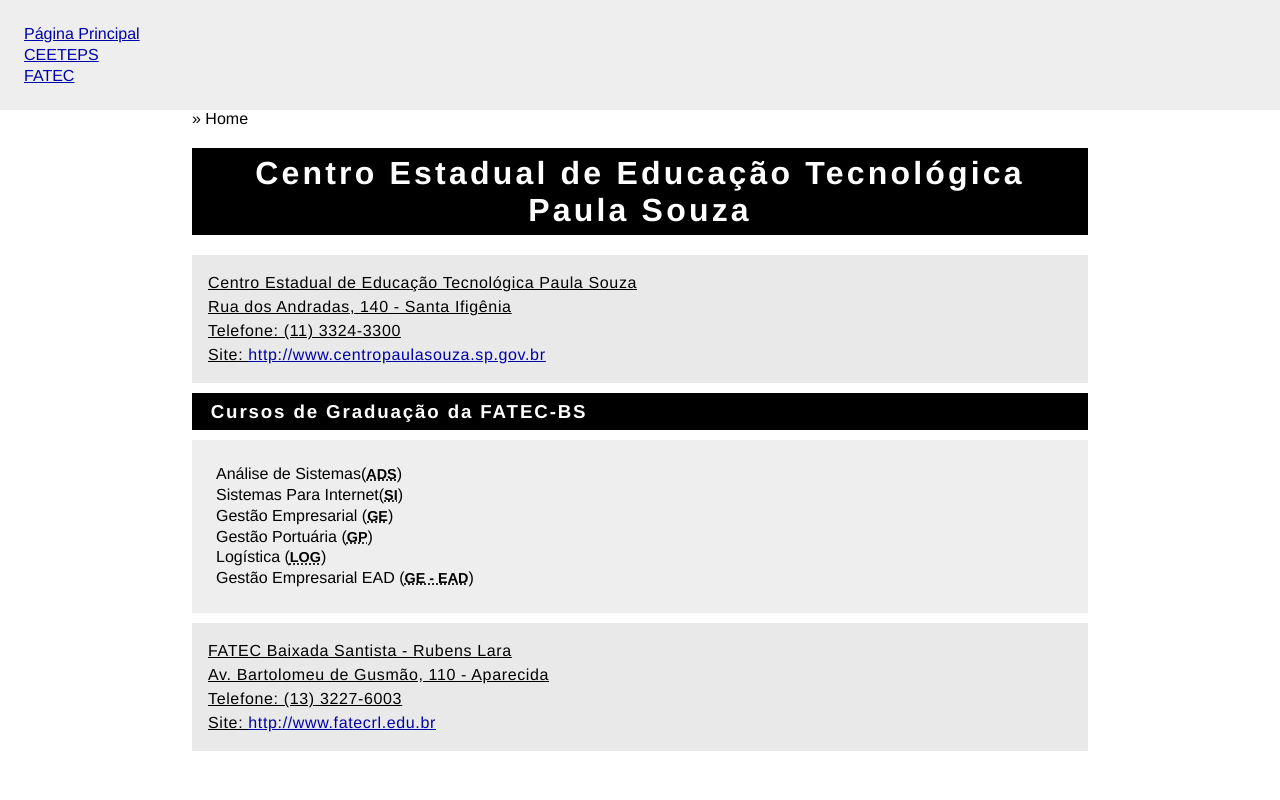
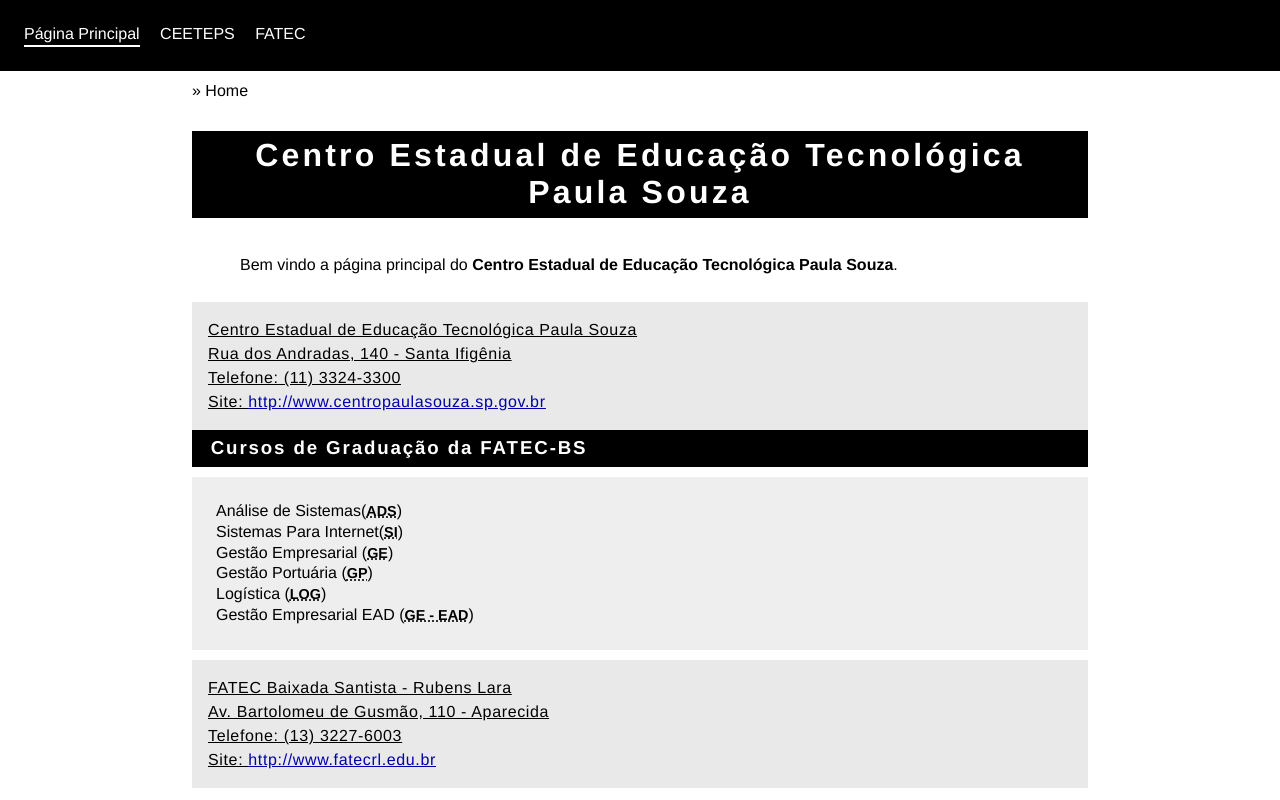
Before and after one commit to ericAndrade/ISW-006, a plain HTML site: page index.html in a window 1280 px wide. Drawn offline with Linux system fonts and the light colour scheme.

Commit message:
Alterando o menu principal para indicar 'visualmente' qual página está ativa

```diff
--- a/css/main.css
+++ b/css/main.css
@@ -33,7 +33,7 @@
 }
 
 h2 , h3 {
-	margin: 10px 0;
+	margin: 0 0 10px 0;
 	text-indent: 1em;
 	padding: .4em 0;
 	letter-spacing: 0.1em;
@@ -114,3 +114,26 @@
 	/*-webkit-transition: height 5s;*/
     transition: height ease-in-out 1s;
 }
+
+nav ul{
+	background: #000;
+}
+
+nav li{
+	display: inline-block;
+	margin-right: 1em;
+}
+
+nav a {
+	color: #FFF;
+	text-decoration: none;
+}
+
+.ativo{
+	border-bottom: 2px solid white;
+}
+
+[itemprop=breadcrumb]{
+	line-height: 40px;
+	vertical-align: middle;
+}
--- a/index.html
+++ b/index.html
@@ -9,7 +9,7 @@
       <header id="header">
          <nav role="navigation" aria-label="Menu principal" id="menu">
             <ul role="menu">
-               <li role="menuitem"><a href="index.html" title="Principal">Página Principal</a></li>
+               <li role="menuitem" class="ativo"><a href="index.html" title="Principal">Página Principal</a></li>
                <li role="menuitem"><a href="ceeteps.html" title="Informações sobre o CEETEPS">CEETEPS</a></li>
                <li role="menuitem"><a href="fatec.html" title="História da FATEC">FATEC</a></li>
             </ul>
@@ -24,7 +24,9 @@
          </div>
 
          <h1><strong>Centro Estadual de Educação Tecnológica </br>Paula Souza</strong></h1>
-
+         <p>
+            Bem vindo a página principal do <strong>Centro Estadual de Educação Tecnológica Paula Souza</strong>.
+         </p>
          <p class="address">
             Centro Estadual de Educação Tecnológica Paula Souza<br>
             Rua dos Andradas, 140 - Santa Ifigênia<br>
```
Also changed, not shown: ceeteps.html (+1 -1 lines), fatec.html (+1 -1 lines).
